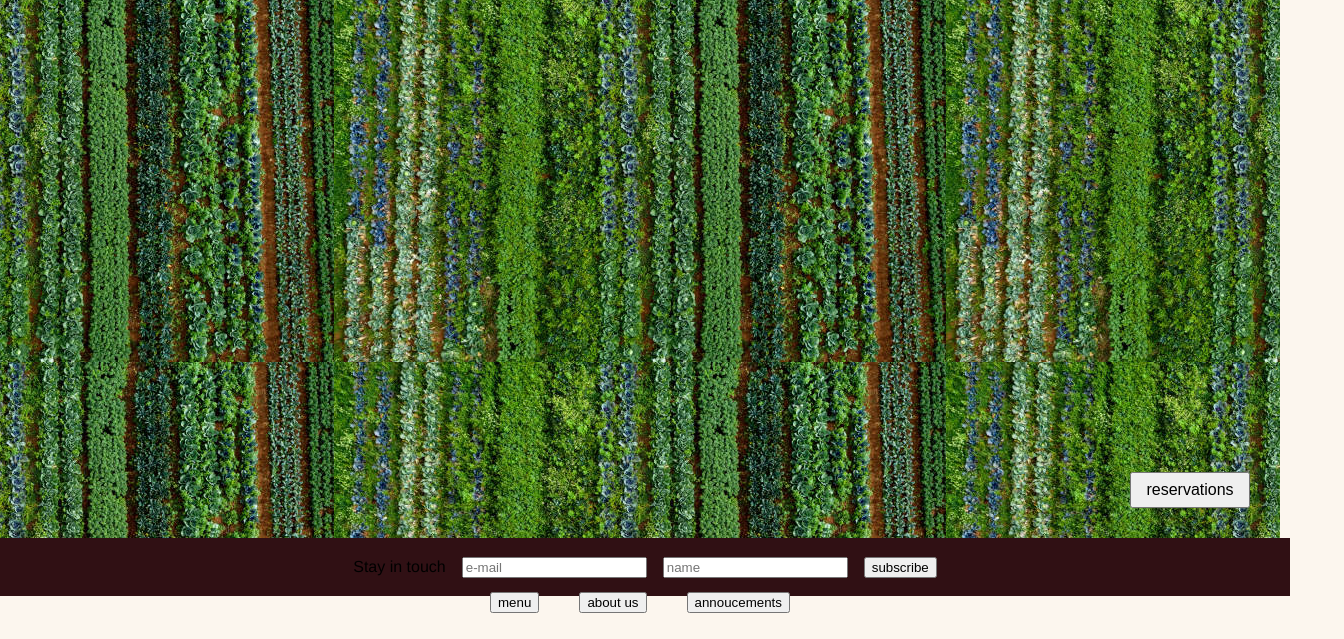
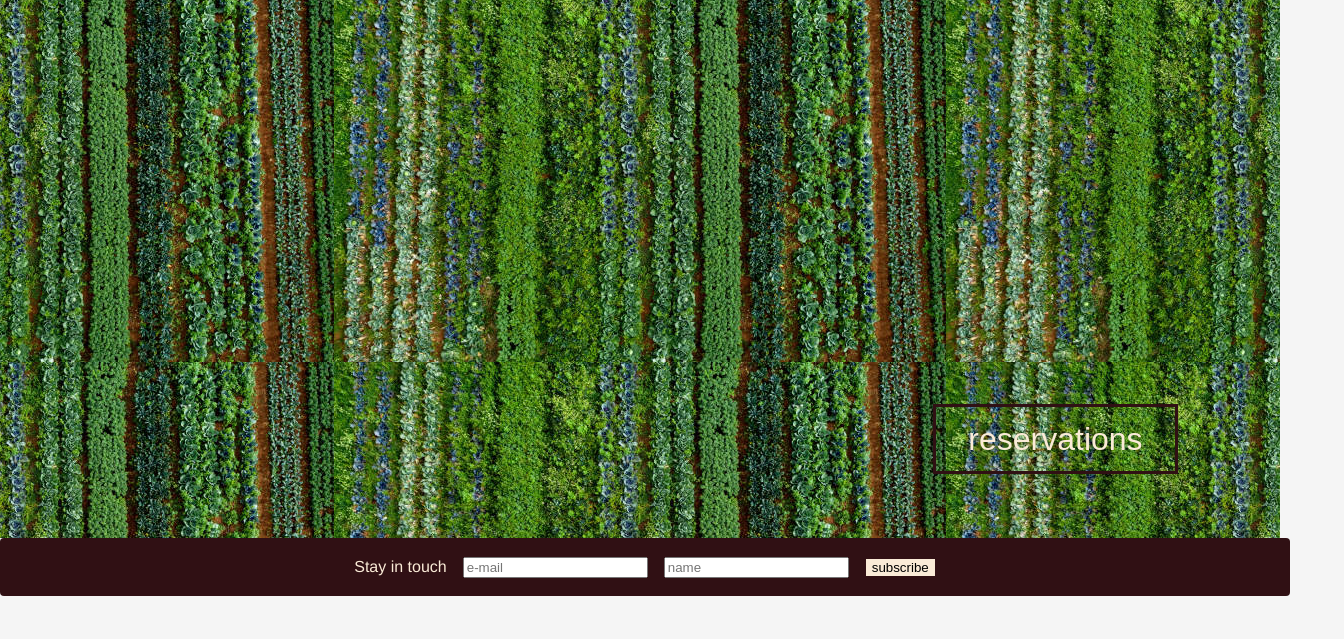
Before and after one commit to carolinekle/restaurant-page, a plain HTML site: page dist/index.html in a window 1280 px wide. Shown: the part 222-861 px from the top of the page, 1344 px wide, since content can reach past the window. Drawn offline with Linux system fonts and the light colour scheme.

Commit message:
basic styles complete

```diff
--- a/dist/index.html
+++ b/dist/index.html
@@ -44,20 +44,58 @@
                     <h4>Grilled Lamb Leg Steak</h4>
                     <p>Roman Spices, Celery Heart, Pecorino</p>
                 </div>
-                <div id = "aboutUs">
+<!--               <div id = "aboutUs">
+                     <p>Nestled amidst the lush landscapes, our restaurant celebrates the beauty of seasonal,
+                            locally sourced ingredients. With each plate, we endeavor to highlight the vibrant
+                            flavors and textures that our region has to offer.
+                            From hand-picked heirloom vegetables to farm-fresh meats,
+                            every element of your meal is a testament to our dedication to authenticity.</p>
 
-                </div>
-                <div id = "contactAnnounce">
+                        <br>
 
-                </div>
+                        <p>Our team of passionate chefs transforms these premium ingredients into gastronomic
+                            masterpieces that ignite the senses. The harmonious marriage of flavors, colors,
+                            and textures creates a symphony on your palate, celebrating the true essence
+                            of farm-to-table cuisine.</p>
+
+                        <br>
+
+                        <p>Beyond our culinary prowess, we take pride in our sustainable practices.
+                            Our farm not only supplies our kitchen but also nurtures the environment.
+                            We embrace responsible farming techniques that prioritize soil health, biodiversity,
+                            and ethical treatment of animals.</p>
+
+                        <br>
+                        <p>Join us for an unforgettable culinary journey that honors the land and its bounty. Our farm-to-table philosophy ensures that every dish is a tribute to nature's finest, served with the utmost elegance and care. Discover the art of fine dining while savoring a symphony of flavors that are as fresh as the morning dew.</p>
+                </div> -->
+<!--                 <div id = "contactAnnounce">
+
+                        <p>
+                            <b>New Culinary Horizon in Maine:</b> Embark on a fresh gastronomic adventure as we unveil our extended location in the heart of Maine.
+                            Immerse yourself in the art of harmonizing nature's treasures into unforgettable dishes.
+                            Join us in our new space and discover a world of flavors inspired by the scenic beauty of Cape Cod.
+                        </p>
+                            <br>
+                        <p>
+                            <b>Savor the Essence: </b>Exciting news! Our upcoming cookbook invites you to delve into the heart of our culinary philosophy.
+                            Explore recipes that capture the essence of seasonal ingredients,
+                            celebrating the harmony between land, plate, and the stunning landscapes of Maine.
+                        </p>
+                            <br>
+                        <p>
+                            <b>Join Our Culinary Journey:</b> Seeking a creative Sous Chef to join our team and add their unique touch.
+                            If you're a culinary enthusiast with a flair for crafting memorable dishes,
+                            come be part of our endeavor to create remarkable dining experiences amidst the picturesque backdrop of Maine.
+                        </p>
+                </div> -->
             </div>
 
 
-            <footer>
+        <footer>
                 <p>Careers</p>
                 <p>Reservations</p>
                 <p>Health Inspections</p>
-            </footer>
+        </footer>
 
 </body>
 </html>
--- a/src/style.css
+++ b/src/style.css
@@ -6,7 +6,7 @@
     overflow: scroll;
     overflow-x: hidden;
     margin:0px;
-    background-color: rgb(252, 246, 238);
+    background-color: whitesmoke;
     max-width:100%;
     flex-direction: column;
 }
@@ -38,6 +38,8 @@
     height:3rem;
     padding: 5px;
     background-color: #301014;
+    color:antiquewhite;
+    border-radius: 4px;
 }
 
 .subscribe > input{
@@ -46,10 +48,15 @@
 
 .subscribe > button{
     margin-left:1rem;
+    background-color: antiquewhite;
+    box-shadow: none;
+    border:  1px solid #301014;
+    cursor: pointer;
+    box-shadow: none;
 }
 
 header{
-    font-size: 2rem;
+    font-size: 5rem;
     margin:auto;
     width: 100vw;
     height: 95vh;
@@ -64,39 +71,58 @@
 
 .res{
     display: flex;
-    font-size: 1rem;
+    font-size: 2rem;
     height: 2.5rem;
-    width: 120px;
+    width:fit-content;
+    padding:1rem;
     align-items: center;
     align-self: flex-end;
     justify-items: end;
     justify-content: center;
-    margin-right: 30px;
-    margin-bottom: 30px;
+    margin-right: 8%;
+    margin-bottom: 5%;
+    background-color: transparent;
+    border:3px solid #301014;
+    color: antiquewhite;
+    cursor: pointer;
+    padding:2rem 2rem 2rem 2rem;
 }
 
 #content{
     height: 800px;
     width: 600px;
-    background-color: rgb(57, 53, 48);
     margin: auto;
     margin-top: 50px;
     display: flex;
     flex-direction: column;
     justify-content: space-around;
     align-items: center;
-    color: antiquewhite;
+    color: #301014;
     text-align: center;
-    border-radius: 5%;
 }
 
 .tabButtons{
     display: flex;
-    justify-content: space-between;
+    justify-content: space-around;
+    padding-top: 4rem;
     margin: auto;
-    align-items: center;
-    height: 3rem;
+    align-content: center;
+    height: 30px;
     width: 300px;
+}
+
+.tabButtons > button{
+    height: 2rem;
+    width: fit-content;
+    padding-left: 10px;
+    padding-right: 10px;
+    background-color: whitesmoke;
+    border: 1px solid #301014;
+    margin: auto;
+    cursor: pointer;
+    text-align: center;
+    font-size:1rem;
+    border-radius: 3px;
 }
 
 .menu{
@@ -107,14 +133,29 @@
     flex-direction: column;
     justify-content: space-around;
     align-items: center;
-    color: antiquewhite;
     text-align: center;
 }
 
 footer{
     display: flex;
     flex-direction: column;
-    align-self: end;
+    align-self: start;
+    padding: 2rem;
     height: 300px;
-    width: 300px;
+    width: 100vw;
+    background-color: #303D2D;
+    color: whitesmoke;
 }
+
+#aboutUs{
+    display: flex;
+    flex-direction: column;
+    justify-content: space-between;
+    align-content: center;
+    line-height: 1.5rem;
+    color:#301014
+}
+
+#aboutUs > p{
+    padding: 0px 1rem 0px 1rem;
+}
```
